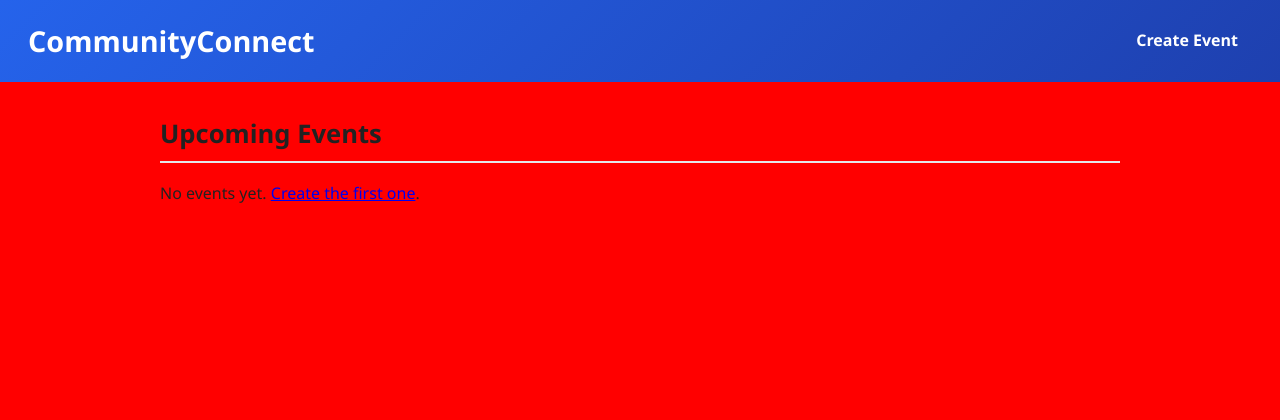
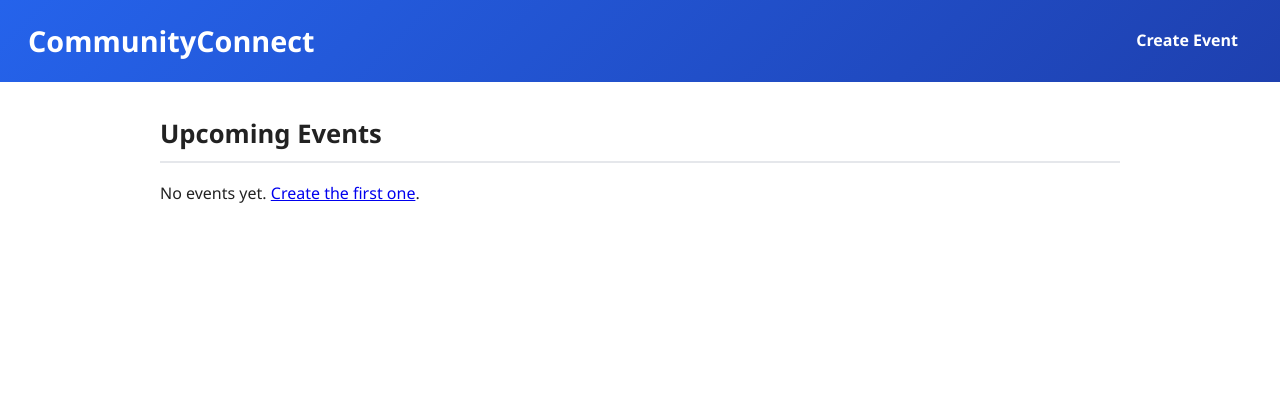
Before and after one commit to TerraMercia/Community-Event, a Django app: page / in a window 1280 px wide. Shown: the top 420 px of the page. Run offline with Django 5.2, Linux system fonts and the light colour scheme; data that the repository does not hold is empty.

Commit message:
Add files via upload

```diff
--- a/events/static/css/styles.css
+++ b/events/static/css/styles.css
@@ -5,7 +5,7 @@
 body {
   margin: 0;
   font-family: "Segoe UI", Roboto, Helvetica, Arial, sans-serif;
-  background: red;
+  background: white;
   color: #222;
   line-height: 1.6;
 }
--- a/static/css/styles.css
+++ b/static/css/styles.css
@@ -5,7 +5,7 @@
 body {
   margin: 0;
   font-family: "Segoe UI", Roboto, Helvetica, Arial, sans-serif;
-  background: red;
+  background: #f4f6f8;
   color: #222;
   line-height: 1.6;
 }
```
